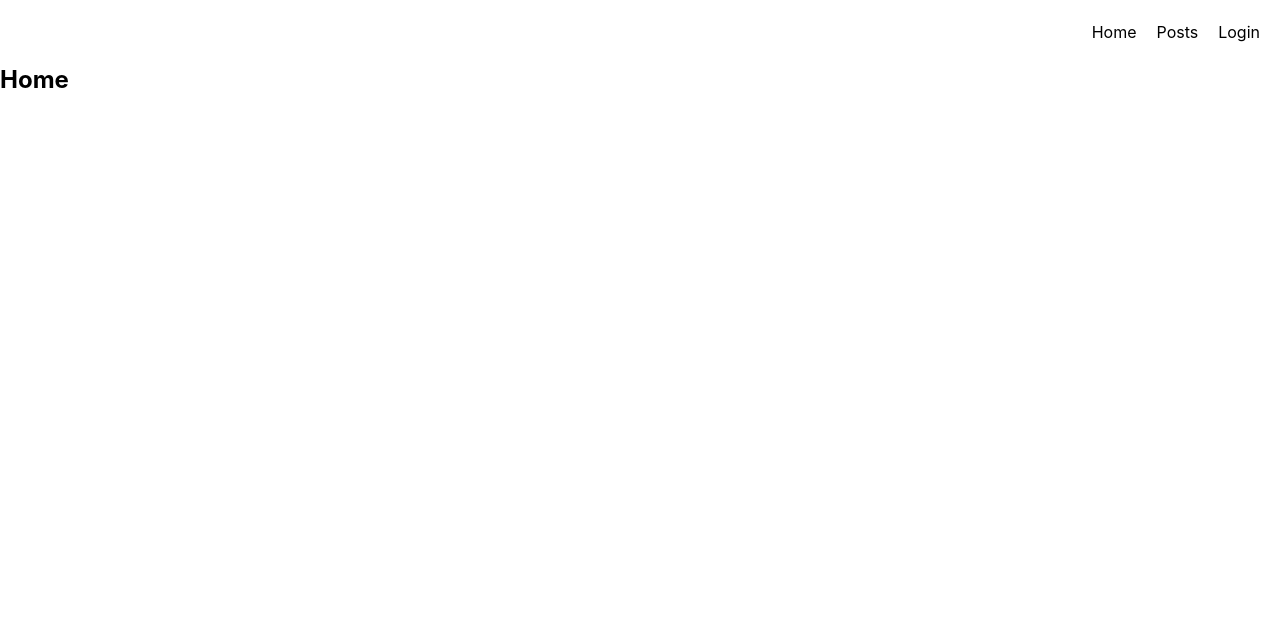
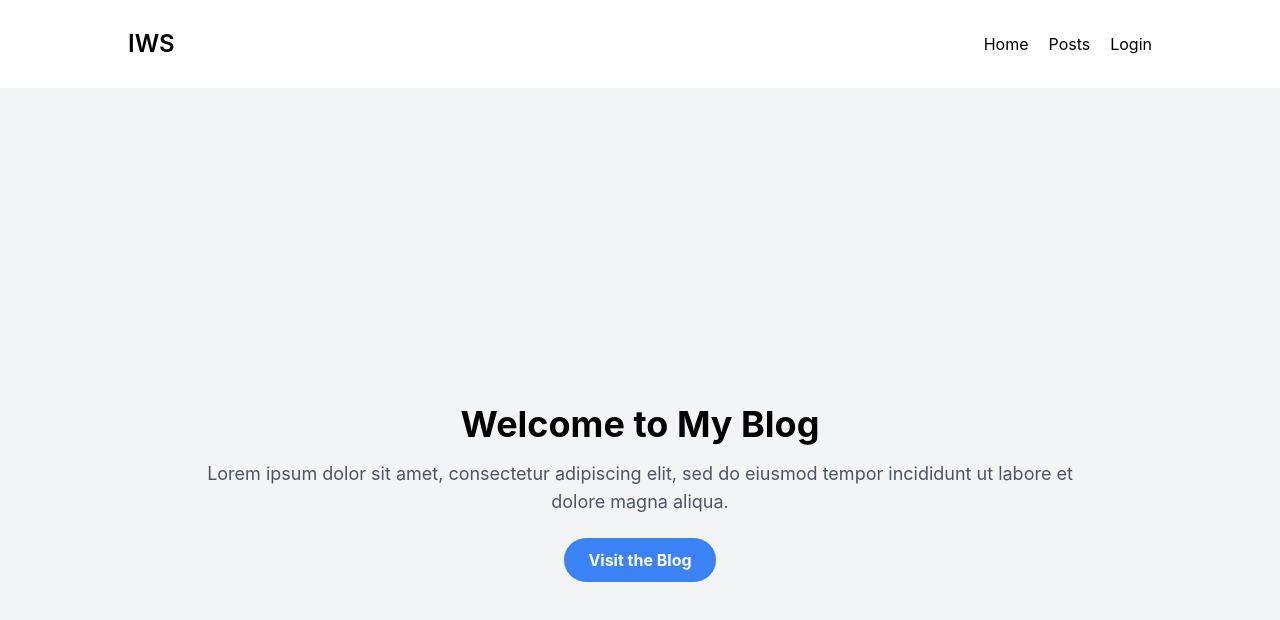
Before and after one commit to tanujpatra228/youtube, a React (Create React App) app in the folder frontend/: page / in a window 1280 px wide. Shown: the top 620 px of the page. Built offline with nearby package versions, Linux system fonts and the light colour scheme.

Commit message:
Ep #14 - DEPLOY WordPress and React JS on SHARED HOSTING

```diff
--- a/frontend/package.json
+++ b/frontend/package.json
@@ -1,5 +1,6 @@
 {
   "name": "frontend",
+  "homepage": "https://itswebspace.xyz/",
   "version": "0.1.0",
   "private": true,
   "dependencies": {
--- a/frontend/src/components/common/Navbar/index.js
+++ b/frontend/src/components/common/Navbar/index.js
@@ -5,6 +5,12 @@ const Navbar = () => {
   const auth = localStorage.getItem('user');
   return (
     <div className='p-5 '>
+      <div className='max-w-5xl mx-auto flex justify-between items-center py-2'>
+
+        <div>
+          <Link to='/' className='text-2xl font-semibold'>IWS</Link>
+        </div>
+
         <ul className='flex gap-5 justify-end'>
             <li><Link to='/'>Home</Link></li>
             <li><Link to='/posts'>Posts</Link></li>
@@ -17,6 +23,8 @@ const Navbar = () => {
               </>
             )}
         </ul>
+
+      </div>
     </div>
   )
 }
--- a/frontend/src/components/pages/Home/index.js
+++ b/frontend/src/components/pages/Home/index.js
@@ -1,8 +1,25 @@
-import React from 'react'
+import React from 'react';
+import { Link } from 'react-router-dom';
 
 const Home = () => {
   return (
-    <h1 className='text-2xl font-bold'>Home</h1>
+    <>
+      <section className="flex flex-col justify-center items-center bg-gray-100 h-screen">
+        <div className="max-w-4xl mx-auto text-center">
+          <h1 className="text-4xl font-bold mb-4">Welcome to My Blog</h1>
+          <p className="text-lg text-gray-600 mb-8">
+            Lorem ipsum dolor sit amet, consectetur adipiscing elit, sed do
+            eiusmod tempor incididunt ut labore et dolore magna aliqua.
+          </p>
+          <Link
+            to="/posts"
+            className="bg-blue-500 hover:bg-blue-600 text-white font-bold py-3 px-6 rounded-full transition-colors duration-300 ease-in-out"
+          >
+            Visit the Blog
+          </Link>
+        </div>
+      </section>
+    </>
   )
 }
 
```
Also changed, not shown: 1 other file (tests, documents, lock files or other folders).
